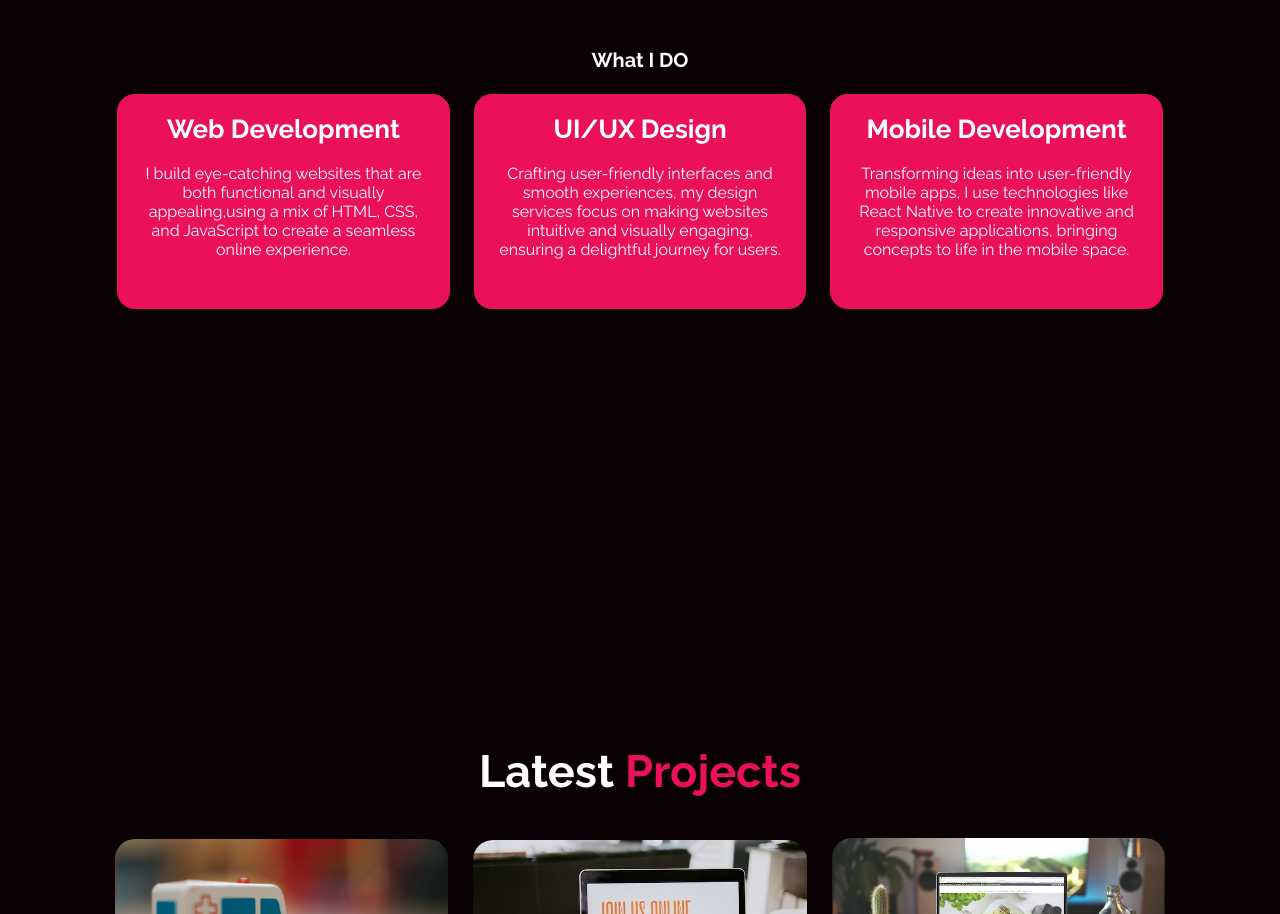
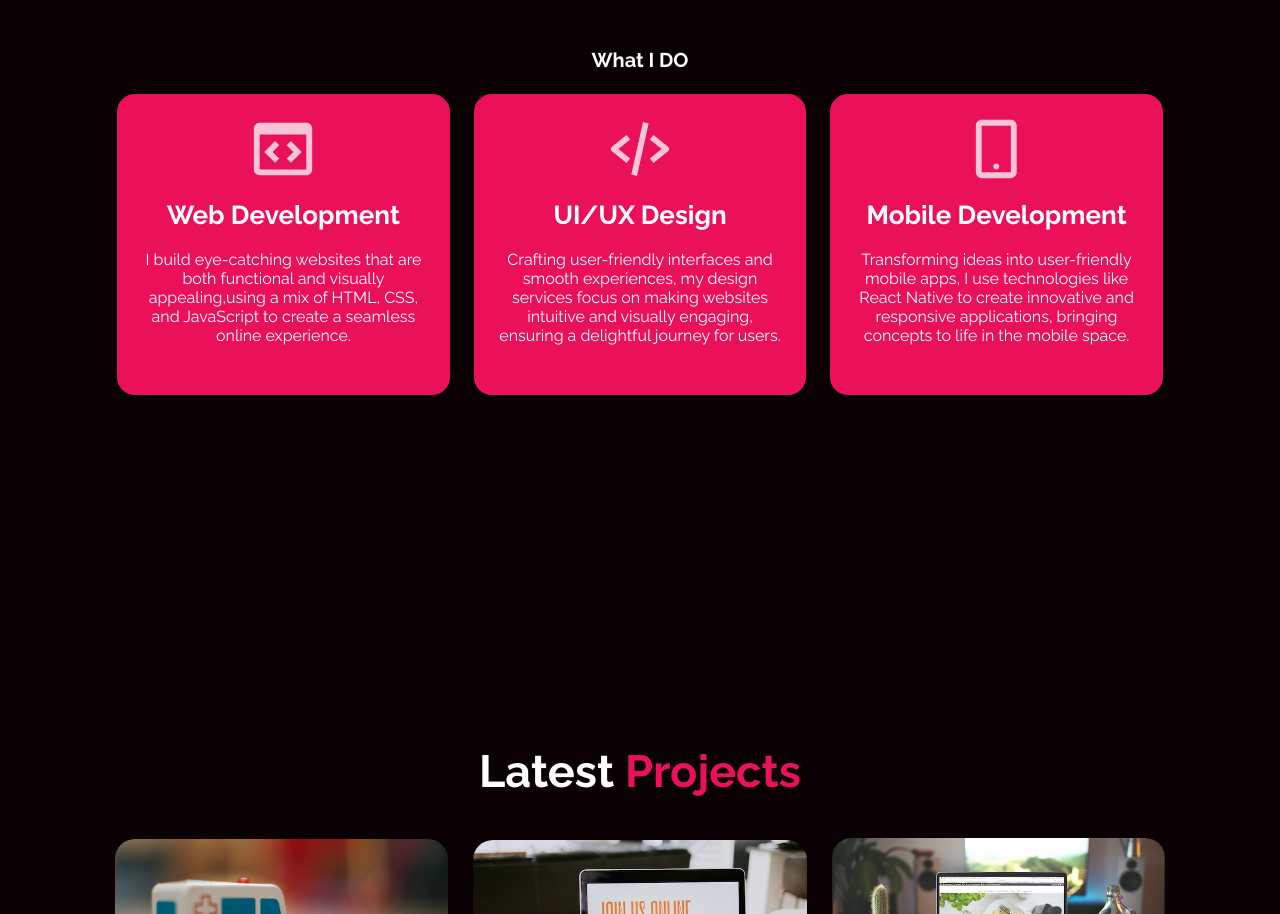
Before and after one commit to KendiN/react_portfolio, a React (Create React App) app: page / in a window 1280 px wide. Shown: the part 1755-2669 px from the top of the page. Built offline with nearby package versions, Linux system fonts and the light colour scheme.

Commit message:
fix: resolve issue with icons in Services component

```diff
--- a/src/components/Services.js
+++ b/src/components/Services.js
@@ -1,4 +1,5 @@
 import React from 'react';
+import { BiCodeBlock, BiCodeAlt, BiMobileAlt } from "react-icons/bi";
 
 
 function Services() {
@@ -9,7 +10,7 @@ function Services() {
 
     <div className="services-container">
         <div className="services-box">
-            <i className='bx bx-code-block'></i>
+            <i className='bx bx-code-block'><BiCodeBlock /></i>
             <h3>Web Development</h3>
             <p>
                 I build eye-catching websites that are both functional and
@@ -19,7 +20,7 @@ function Services() {
         </div>
 
         <div className="services-box">
-            <i className='bx bx-code-alt' ></i>
+            <i className='bx bx-code-alt' ><BiCodeAlt /></i>
             <h3>UI/UX Design</h3>
             <p>
                 Crafting user-friendly interfaces and smooth experiences,
@@ -30,7 +31,7 @@ function Services() {
         </div>
 
         <div className="services-box">
-            <i className='bx bx-mobile' ></i>
+            <i className='bx bx-mobile' ><BiMobileAlt /></i>
             <h3>Mobile Development</h3>
             <p>
                 Transforming ideas into user-friendly mobile apps,
```
